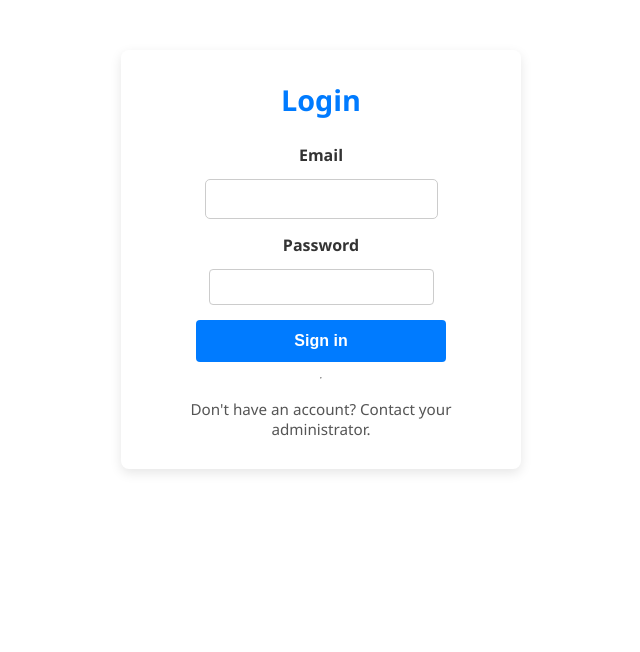
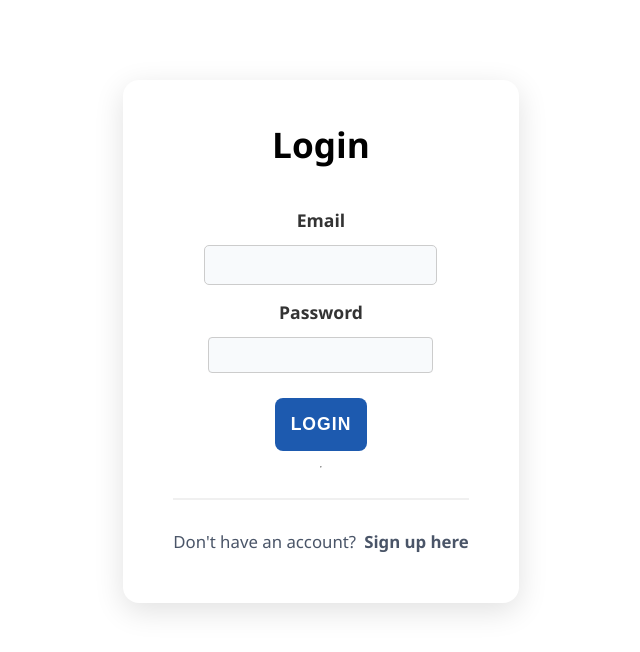
Before and after one commit to MellowMango/proposalstream, a React (Create React App) app in the folder proposalstream-frontend/: page /login in a window 1280 px wide. Shown: the top 652 px of the page, without its empty margins (319-959 px from the left). Built offline with nearby package versions, Linux system fonts and the light colour scheme; no server answers; what @azure/msal-react would draw is missing.

Commit message:
Homepage and login page improvements

```diff
--- a/proposalstream-frontend/src/components/HomePage.css
+++ b/proposalstream-frontend/src/components/HomePage.css
@@ -145,11 +145,30 @@
   display: flex;
   justify-content: center;
   gap: 1rem;
+  margin-top: 2rem;
+}
+
+.cta-group .cta-button, .cta-group .login-link {
+  padding: 12px 24px;
+  border-radius: 6px;
+  font-weight: 600;
+  text-decoration: none;
+  transition: all 0.3s ease;
 }
 
 .cta-group .cta-button {
   background-color: var(--variable-collection-boldblue);
-  color: #fff;
+  color: #ffffff;
+}
+
+.cta-group .login-link {
+  border: 2px solid var(--variable-collection-boldblue);
+  color: var(--variable-collection-boldblue);
+}
+
+.cta-group .cta-button:hover, .cta-group .login-link:hover {
+  transform: translateY(-2px);
+  box-shadow: 0 4px 6px rgba(0, 0, 0, 0.1);
 }
 
 .login-link {
@@ -400,3 +419,29 @@
     max-height: 100px; /* Further reduce max-height on smaller screens */
   }
 }
+
+/* Update navigation buttons */
+.nav-signup-button, .nav-login-button {
+  padding: 8px 16px;
+  border-radius: 6px;
+  text-decoration: none;
+  font-weight: 600;
+  transition: all 0.3s ease;
+}
+
+.nav-signup-button {
+  background-color: var(--variable-collection-boldblue);
+  color: #ffffff;
+  margin-right: 10px;
+}
+
+.nav-login-button {
+  border: 2px solid var(--variable-collection-boldblue);
+  color: var(--variable-collection-boldblue);
+  background-color: transparent;
+}
+
+.nav-signup-button:hover, .nav-login-button:hover {
+  transform: translateY(-2px);
+  box-shadow: 0 4px 6px rgba(0, 0, 0, 0.1);
+}
--- a/proposalstream-frontend/src/components/HomePage.js
+++ b/proposalstream-frontend/src/components/HomePage.js
@@ -32,6 +32,9 @@ const HomePage = () => {
           {/* Added Login Button to Navbar */}
           <li className="menu-item">
             <Link to="/login" className="nav-login-button">Login</Link>
+          </li>
+          <li className="menu-item">
+            <Link to="/register" className="nav-signup-button">Sign Up</Link>
           </li>
         </ul>
       </nav>
@@ -68,7 +71,7 @@ const HomePage = () => {
                 Property Management and Vendors, More Connected Than Ever.
               </h2>
               <div className="cta-group">
-                <button className="cta-button">Sign Up</button>
+                <Link to="/register" className="cta-button">Sign Up</Link>
                 <Link to="/login" className="login-link">Login</Link>
               </div>
             </div>
--- a/proposalstream-frontend/src/components/Login.css
+++ b/proposalstream-frontend/src/components/Login.css
@@ -1,11 +1,11 @@
 /* Login Form Container */
 .login-form {
     max-width: 400px;
-    margin: 50px auto;
-    padding: 30px 40px;
+    margin: 80px auto;  /* Increased margin for better vertical spacing */
+    padding: 40px 50px;  /* Increased horizontal padding */
     background-color: #ffffff;
-    border-radius: 8px;
-    box-shadow: 0 4px 12px rgba(0, 0, 0, 0.1);
+    border-radius: 16px;  /* Slightly more rounded corners */
+    box-shadow: 0 8px 30px rgba(0, 0, 0, 0.12);  /* Enhanced shadow */
     font-family: 'Segoe UI', Tahoma, Geneva, Verdana, sans-serif;
     display: flex;
     flex-direction: column;
@@ -17,105 +17,115 @@
 /* Form Heading */
 .login-form h2 {
     text-align: center;
-    margin-bottom: 25px;
-    color: #007bff;
-    font-size: 1.8rem;
+    margin-bottom: 40px;  /* More spacing below heading */
+    color: var(--variable-collection-boldblue);
+    font-size: 2.2rem;  /* Slightly larger */
+    font-weight: 700;  /* Bolder */
 }
 
 /* Form Group */
 .form-group {
-    margin-bottom: 20px;
+    margin-bottom: 25px;  /* More spacing between elements */
     display: flex;
     flex-direction: column;
 }
 
 /* Labels */
 .form-group label {
-    margin-bottom: 8px;
-    color: #333333;
-    font-weight: 500;
-    font-size: 1rem;
+    margin-bottom: 10px;
+    color: #2d3748;  /* Darker, more readable color */
+    font-weight: 600;
+    font-size: 1.1rem;
 }
 
 /* Input Fields */
 .form-group input {
-    padding: 10px 12px;
-    border: 1px solid #cccccc;
-    border-radius: 4px;
-    font-size: 1rem;
-    transition: border-color 0.3s ease;
+    width: 100%;
+    padding: 14px 16px;  /* More padding for better touch targets */
+    border: 2px solid #e2e8f0;  /* Lighter border */
+    background-color: #f8fafc;  /* Slight background tint */
+    font-size: 1.1rem;
+    transition: all 0.3s ease;
 }
 
 .form-group input:focus {
-    border-color: #007bff;
-    outline: none;
-    box-shadow: 0 0 5px rgba(0, 123, 255, 0.5);
+    border-color: var(--variable-collection-boldblue);
+    box-shadow: 0 0 0 3px rgba(37, 99, 235, 0.1);
 }
 
 /* Login Button */
 .login-button {
     width: 100%;
-    padding: 12px;
-    background-color: #007bff;
+    margin-top: 10px;
+    padding: 16px;  /* Taller button */
+    background-color: #1d5aaf;
+    color: #ffffff;
     border: none;
-    border-radius: 4px;
-    color: #ffffff;
-    font-size: 1rem;
-    font-weight: 600;
+    border-radius: 8px;
+    font-weight: 700;
+    font-size: 1.1rem;
     cursor: pointer;
-    transition: background-color 0.3s ease, transform 0.2s ease;
-    min-width: 250px;
+    transition: all 0.3s ease;
+    text-transform: uppercase;
+    letter-spacing: 1px;
 }
 
 .login-button:hover {
-    background-color: #0056b3;
+    background-color: var(--variable-collection-secondaryblue);
+    transform: translateY(-2px);
+    box-shadow: 0 4px 6px rgba(0, 0, 0, 0.1);
 }
 
 .login-button:active {
-    transform: scale(0.98);
+    transform: translateY(0);
+    box-shadow: 0 2px 4px rgba(0, 0, 0, 0.1);
 }
 
 /* Style for disabled button state */
 .login-button:disabled {
     background-color: #cccccc;
     cursor: not-allowed;
+    transform: none;
+    box-shadow: none;
 }
 
 /* Register Prompt */
 .register-prompt {
-    text-align: center;
-    margin-top: 20px;
-    color: #555555;
-    font-size: 0.95rem;
+    color: #4a5568;  /* More readable color */
+    font-size: 1.05rem;
+    font-weight: 500;
+    margin-bottom: 10px;
 }
 
 /* Register Link */
 .register-link {
-    color: #007bff;
+    color: var(--variable-collection-boldblue);
     text-decoration: none;
-    font-weight: 500;
-    transition: color 0.3s ease;
+    font-weight: 600;
+    margin-left: 8px;
+    transition: all 0.3s ease;
 }
 
 .register-link:hover {
-    color: #0056b3;
+    color: var(--variable-collection-secondaryblue);
     text-decoration: underline;
 }
 
 /* Responsive Design */
 @media (max-width: 480px) {
     .login-form {
-        padding: 20px;
+        margin: 40px auto;
+        padding: 30px;
     }
 
     .login-form h2 {
-        font-size: 1.5rem;
+        font-size: 1.8rem;
     }
 
     .form-group label,
     .form-group input,
     .login-button {
-        font-size: 0.95rem;
+        font-size: 1rem;
     }
 }
 
@@ -133,11 +143,19 @@
 }
 
 .error-message {
-    background-color: #f8d7da;
-    color: #721c24;
-    padding: 10px 15px;
-    border: 1px solid #f5c6cb;
-    border-radius: 4px;
-    margin-bottom: 20px;
+    background-color: #fff5f5;
+    color: #c53030;
+    padding: 12px 16px;
+    font-weight: 500;
+    margin: 20px 0;
     text-align: center;
 }
+
+/* Update auth links section */
+.auth-links {
+    width: 100%;
+    text-align: center;
+    margin-top: 30px;
+    padding-top: 30px;
+    border-top: 2px solid #f0f0f0;  /* More visible separator */
+}
--- a/proposalstream-frontend/src/components/Login.js
+++ b/proposalstream-frontend/src/components/Login.js
@@ -2,7 +2,7 @@
 
 import React, { useEffect } from 'react';
 import { useAuth } from '../CombinedAuthContext';
-import { useLocation, Navigate } from 'react-router-dom';
+import { useLocation, Navigate, Link } from 'react-router-dom';
 import PropTypes from 'prop-types';
 import './Login.css'; // Import the CSS file
 import { login } from '../utils/api';
@@ -65,20 +65,23 @@ const Login = ({ showNotification }) => {
         <input value={loginForm.password} onChange={e => setLoginForm(_ => ({ ..._, password: e.target.value }))} type="password" id="password" name="password" />
       </div>
       <div className="form-group">
-      <button
+        <button
           className="login-button"
           onClick={handleLogin}
         >
-          Sign in
+          Login
         </button>
       </div>
 
       <hr />
 
-      <p className="register-prompt">
-        Don't have an account? Contact your administrator.
-      </p>
-      {error && <p className="error">{error}</p>}
+      <div className="auth-links">
+        <p className="register-prompt">
+          Don't have an account?
+          <Link to="/register" className="register-link">Sign up here</Link>
+        </p>
+        {error && <p className="error">{error}</p>}
+      </div>
     </div>
   );
 };
```
